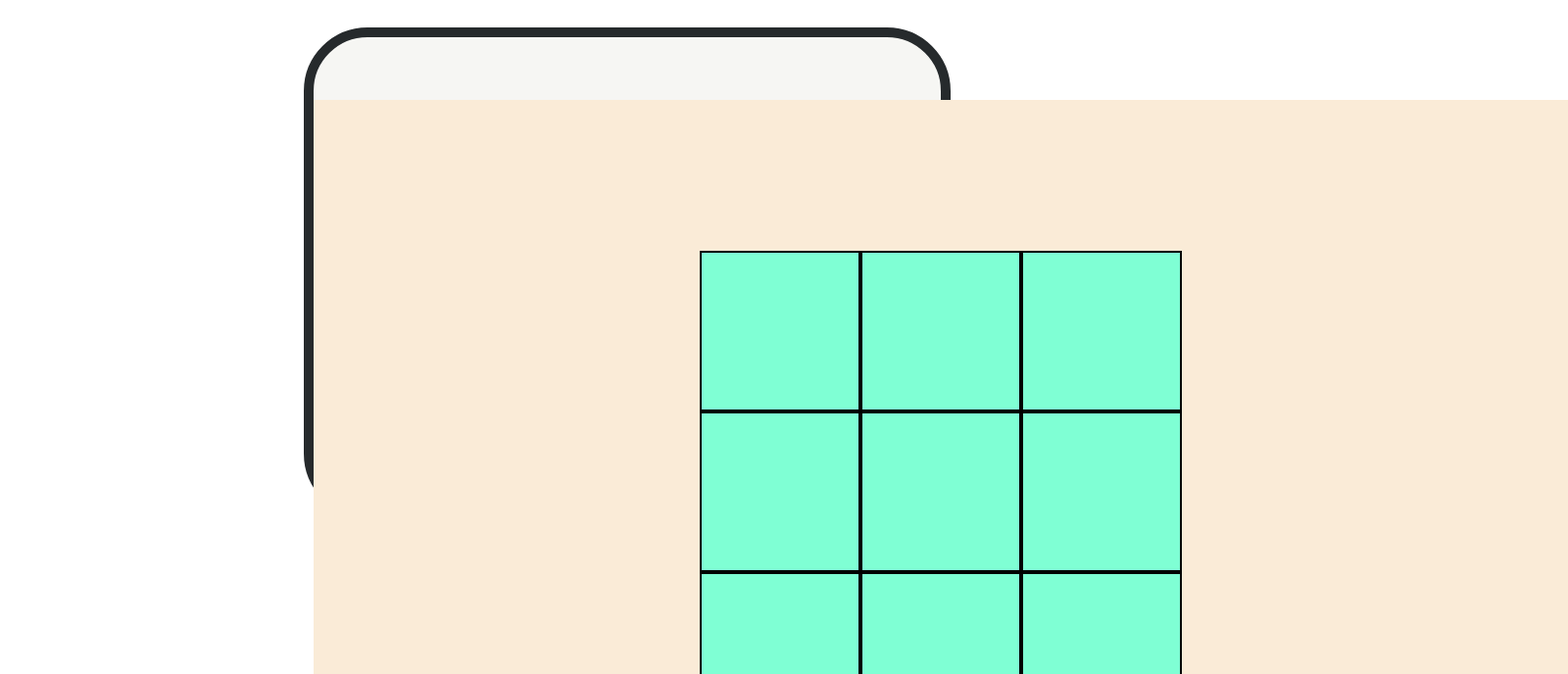
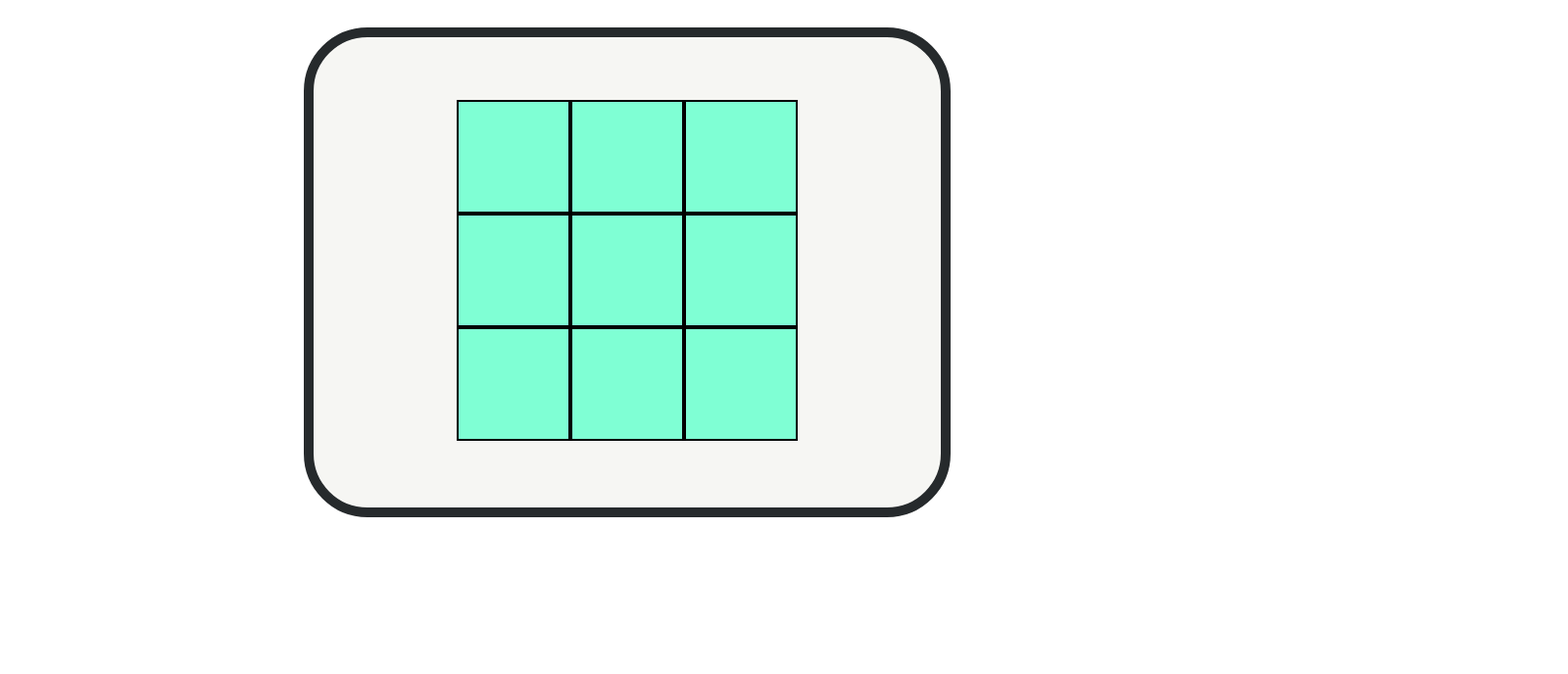
Before and after one commit to harristheharris/ticTacToe, a plain HTML site: page index.html in a window 1280 px wide. Both pictures are taken after a click on the button "START". Shown: the part 68-756 px from the top of the page at 98% size, 1600 px wide, since content can reach past the window. Drawn offline with Linux system fonts and the light colour scheme.

Commit message:
boxes display once the game begins

```diff
--- a/assets/javascript.js
+++ b/assets/javascript.js
@@ -2,12 +2,19 @@ const strtBttn = document.getElementById("start-btn");
 
 strtBttn.addEventListener("click", startGame)
 
-function startGame(){
+function startGame(event){
     event.preventDefault();
-    let tup = document.getElementById("tup");
-    tup.innerHTML =" ";
+    const tup = document.getElementById("tup");
+    const box = document.querySelectorAll(".box");
+
+    tup.innerHTML = "";
+    console.log("start game!");
+
+    //arrow function being evoked right away
+    box.forEach((boxItems) => {
+    boxItems.setAttribute("style", "visibility: visible");
+    console.log(boxItems);
+    });
 
 
-    console.log("start game!");
-
 }
--- a/assets/style.css
+++ b/assets/style.css
@@ -1,5 +1,5 @@
 :root {
-  --cell-size: 10rem;
+    --cell-size: 7rem;
 }
 
 body {
@@ -7,18 +7,19 @@ body {
 }
 
 #container-box {
-  height: 100vh;
-  width: 100vw;
+
+    height: auto;
+    width: auto;
     display: grid;
     justify-content: center;
     justify-items: center;
     align-content: center;
     justify-content: center;
     grid-template-columns: repeat(3, auto);
-  background-color: antiquewhite;
 }
 
 .box {
+    visibility: hidden;
     height: var(--cell-size);
     width: var(--cell-size);
     background-color: aquamarine;
@@ -69,6 +70,7 @@ body {
     grid-column: 2;
     grid-row: 3;
 }
+
 #item9 {
     grid-column: 3;
     grid-row: 3;
```
Lines whose indentation alone changed are shown as unchanged.
